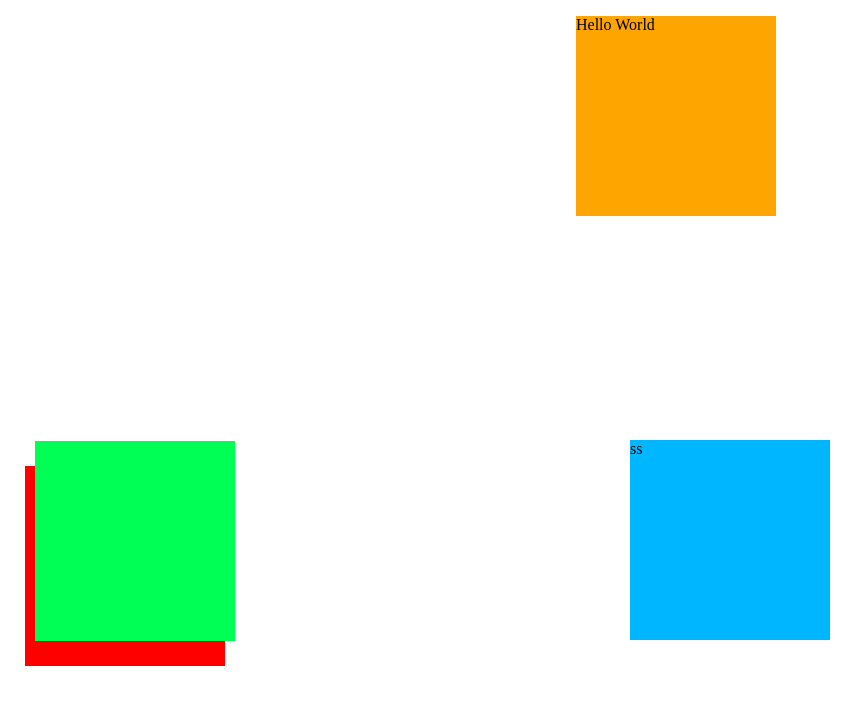
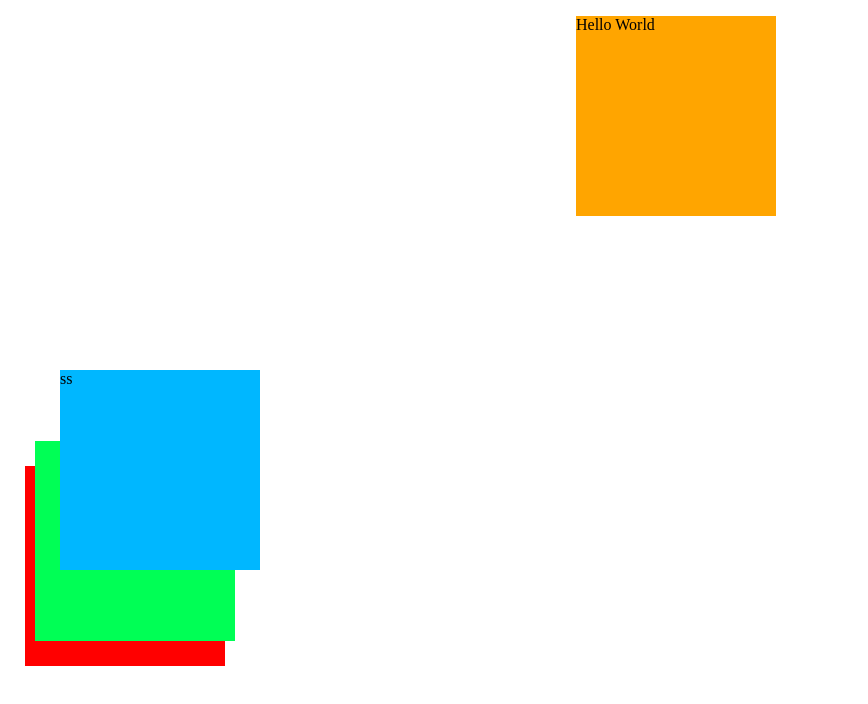
Before and after one commit to fbw-d09/uib_layout_break_out_the_flow-Bez1887, a website: page index.html in a window 1280 px wide. Shown: the whole page, without its empty margins (0-868 px from the left). Drawn offline with Linux system fonts and the light colour scheme.

Commit message:
ergänzung

```diff
--- a/style.css
+++ b/style.css
@@ -24,7 +24,6 @@ body {
   margin: 25px;
   left: 10px;
   top: 200px;
-
 }
 
 .box2 {
@@ -42,9 +41,8 @@ body {
   height: 200px;
   background-color: rgb(0, 183, 255);
   position: absolute;
-  bottom: 160px;
-  right: 450px;
-
+  bottom: 230px;
+  left: 60px;
 }
 
 /*  position: relative;
@@ -53,9 +51,7 @@ body {
     background-color: red;
     top: 550px */
 
-
-
-    /* für Hello World kann auch folgen. code verwendet werden
+/* für Hello World kann auch folgen. code verwendet werden
      width: 200px;
     height: 200px;
     background-color: #ffa500;
```
